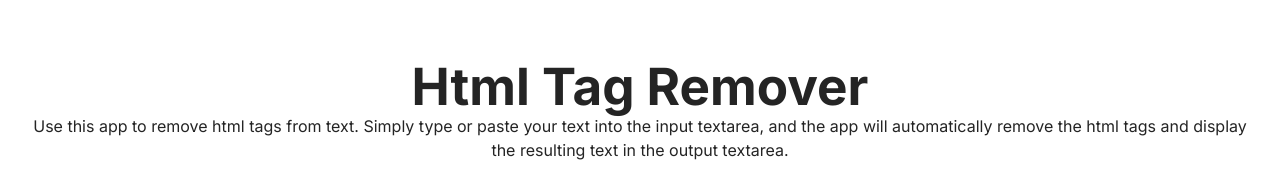
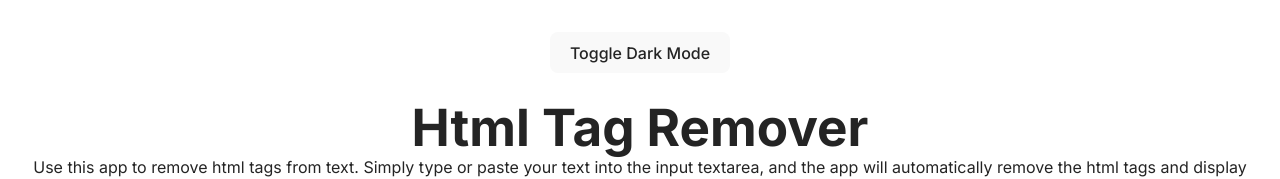
Before and after one commit to shadyueh/vue-experiments, a Vue app in the folder lyrics-app/: page / in a window 1280 px wide. Shown: the top 179 px of the page. Built offline with nearby package versions, Linux system fonts and the light colour scheme.

Commit message:
feat: adiciona botão para troca de modos

```diff
--- a/lyrics-app/src/App.vue
+++ b/lyrics-app/src/App.vue
@@ -1,4 +1,5 @@
 <script setup lang="ts">
+import ToggleButton  from './components/ToggleButton.vue'
 import TagRipper from "./components/HtmlTagRemover.vue";
 import Lyric, { LyricProps } from './components/Lyric.vue'
 import lyricData from './data/lyrics.json'
@@ -9,13 +10,17 @@ const lyrics: LyricProps[] = lyricData;
 
 
 <template>
+
   <aside>
+    <ToggleButton />
     <TagRipper />
   </aside>
+
   <main>
     <Lyric v-for="lyric, index in lyrics" :key="index" :title="lyric.title" :author="lyric.author" :url="lyric.url"
       :verses="lyric.verses" />
   </main>
+
 </template>
 
 
@@ -25,11 +30,9 @@ const lyrics: LyricProps[] = lyricData;
   padding: 1.5em;
   will-change: filter;
 }
-
 .logo:hover {
   filter: drop-shadow(0 0 2em #646cffaa);
 }
-
 .logo.vue:hover {
   filter: drop-shadow(0 0 2em #42b883aa);
 }
--- /dev/null
+++ b/lyrics-app/src/components/ToggleButton.vue
@@ -0,0 +1,15 @@
+<template>
+  <div>
+    <button @click="darkMode = !darkMode">Toggle Dark Mode</button>
+  </div>
+</template>
+
+<script lang="ts" setup>
+import { ref } from 'vue'
+
+export interface ToggleButtonProps {
+  darkMode: boolean
+}
+
+const darkMode = ref(false)
+</script>
```
